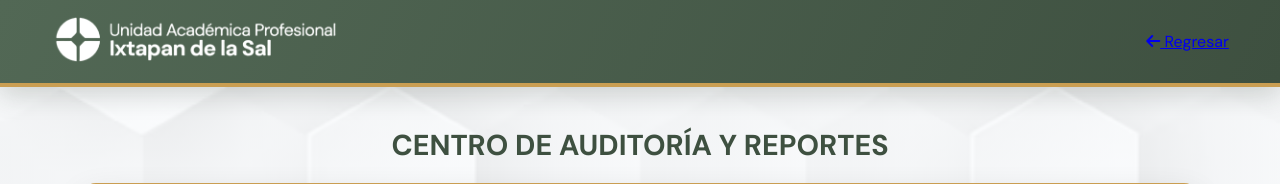
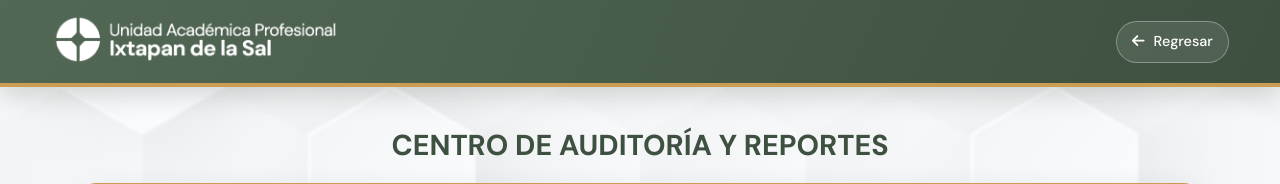
Before and after one commit to UAP-Ixtapan-de-la-Sal/RegistrosUAPIX-Sistema, a Django app: page /auditoria-reportes/ in a window 1280 px wide. Shown: the top 184 px of the page. Run offline with Django 5.2, Linux system fonts and the light colour scheme; the visitor is signed in with stand-in values (Sample User, id 1).

Commit message:
feat(frontend): actualizar boton de retorno de auditoria y boton de exportar

```diff
--- a/inicio/templates/inicio/auditoria_reportes.html
+++ b/inicio/templates/inicio/auditoria_reportes.html
@@ -16,7 +16,7 @@
 
     <link href="https://fonts.googleapis.com/css2?family=DM+Sans:wght@400;500;700&display=swap" rel="stylesheet">
     <link rel="stylesheet" href="https://cdnjs.cloudflare.com/ajax/libs/font-awesome/6.4.0/css/all.min.css">
-    <link rel="stylesheet" href="{% static 'inicio/css/estilos.css' %}?v=20261103-header-buttons">
+    <link rel="stylesheet" href="{% static 'inicio/css/estilos.css' %}?v=20261106-audit-return-button">
 </head>
 <body class="audit-body">
 
@@ -27,7 +27,10 @@
 
         </div>
         <div class="user-links">
-            <a href="{% url 'homePage' %}"><i class="fa-solid fa-arrow-left"></i>  Regresar </a>
+            <a class="header-action" href="{% url 'homePage' %}">
+                <i class="fa-solid fa-arrow-left" aria-hidden="true"></i>
+                <span>Regresar</span>
+            </a>
         </div>
     </header>
 
@@ -102,11 +105,11 @@
                 </table>
             </div>
 
-           <!-- Botones de Exportación -->
+
+            <!-- Botones de Exportación -->
 <div class="export-buttons-row">
-    <!-- Convertimos el enlace en el botón de Excel usando tus clases -->
     <a href="{% url 'exportar_auditoria' %}" class="btn-export excel">
-        <i class="fa-solid fa-file-excel"></i> EXPORTAR EXCEL
+            <i class="fa-solid fa-file-excel"></i> EXPORTAR EXCEL
     </a>
 
 </div>
--- a/inicio/urls.py
+++ b/inicio/urls.py
@@ -8,14 +8,25 @@ urlpatterns = [
 
     path('', views.login_view, name='login'),
     path('homePage/', views.homePage, name='homePage'),
+
+    # Ruta para la vista de auditoría y reportes
+    path('auditoria-reportes/', views.auditoria_reportes_view, name='auditoria_reportes'),
+    path('exportar-auditoria/', views.exportar_auditoria_excel, name='exportar_auditoria'),
+
+
+
+    # Rutas de la sala de computo
     path('sala_computo/', views.sala_computo_view, name='sala_computo'),
     path('sala-computo/buscar-docente/', views.buscar_docente_sala_view, name='buscar_docente_sala'),
     path('sala-computo/catalogos-clase/', views.catalogos_clase_docente_view, name='catalogos_clase_docente'),
     path('sala-computo/buscar-ponente/', views.buscar_ponente_sala_view, name='buscar_ponente_sala'),
+
+    #Ruta para la vista de agregar usuario y logout
     path('agregar-usuario/', views.agregar_usuario_view, name='agregar_usuario'),
-     #path('exportar-auditoria/', views.exportar_auditoria_excel, name='auditoria_reportes'),
     # Ruta obligatoria para que el botón de cerrar sesión funcione
     path('auditoria-reportes/', views.auditoria_reportes_view, name='auditoria_reportes'),
     path('exportar-auditoria/', views.exportar_auditoria_excel, name='exportar_auditoria'),
     path('logout/', views.logout_view, name='logout'),
+
+
 ]
--- a/inicio/views.py
+++ b/inicio/views.py
@@ -112,8 +112,8 @@ def homePage(request):
 
         ultima_actividad = request.session.get('ultima_actividad')
 
-        # Evaluamos si han pasado más de 10 segundos (10 segundos)
-        if (ahora - ultima_actividad) > 10:
+        # Evaluamos si han pasado más de 300 segundos (5 minutos) desde la última actividad
+        if (ahora - ultima_actividad) > 300:
             logout(request)
             messages.error(request, "Sesión de administrador cerrada por inactividad de seguridad.")
             return redirect('login')
@@ -155,12 +155,14 @@ def logout_view(request):
 
 #6. VISTA DE AUDITORÍA Y REPORTES
 @login_required
+@user_passes_test(es_admin_general, login_url='homePage')
 def auditoria_reportes_view(request):
     # Lógica para la vista de auditoría y reportes
     return render(request, 'inicio/auditoria_reportes.html')
 
 #7. VISTA DE RESPALDOS DE BASE DE DATOS
 @login_required
+@user_passes_test(es_admin_general, login_url='homePage')
 def respaldos_bd_view(request):
     # Lógica para la vista de respaldos de base de datos
     return render(request, 'inicio/respaldos_bd.html')
```
